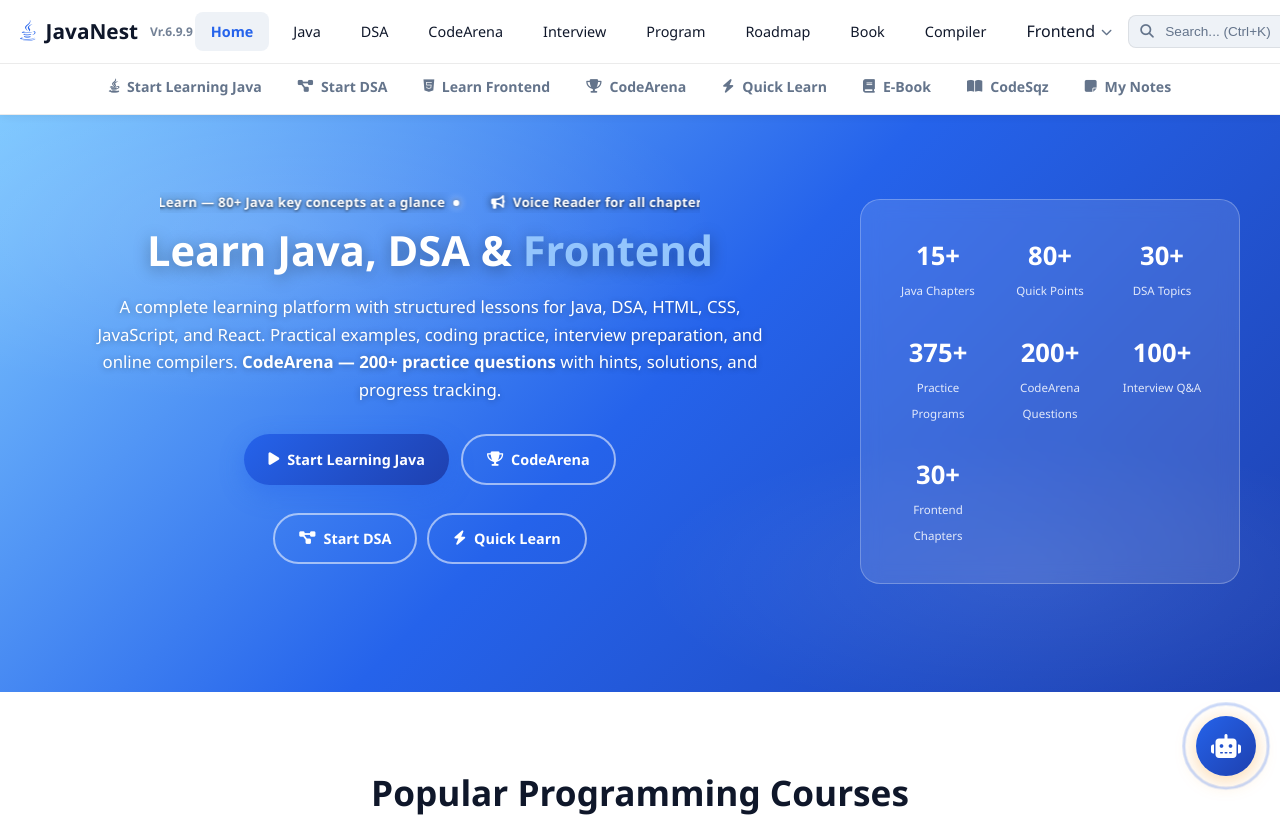
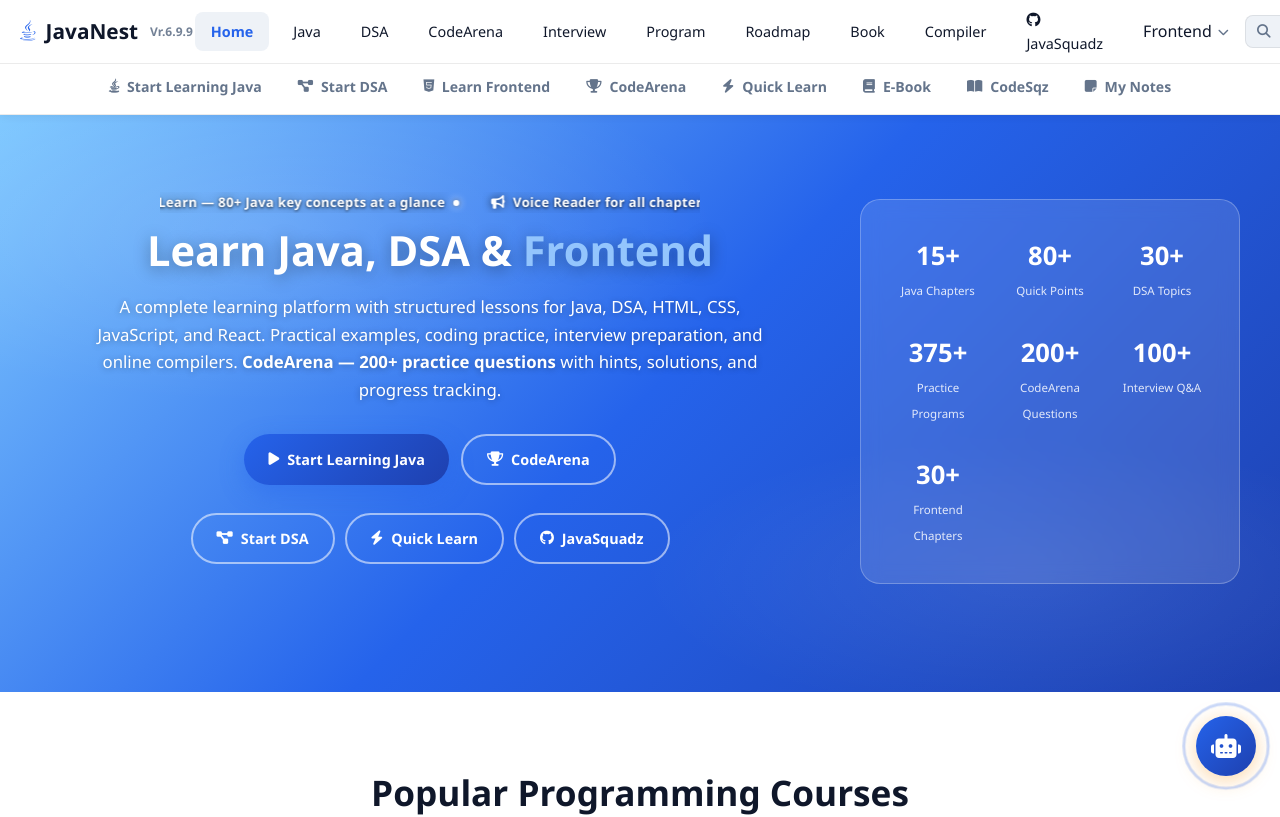
Before and after one commit to abhinavmaurya12/javapath-react, a React (Vite) app: page / in a window 1280 px wide. Shown: the top 817 px of the page. Built offline with nearby package versions, Linux system fonts and the light colour scheme.

Commit message:
Add JavaSquadz repo link button to hero and mobile menubar

```diff
--- a/src/components/Navbar.jsx
+++ b/src/components/Navbar.jsx
@@ -14,6 +14,7 @@ const NAV_ITEMS = [
   { label: 'Book', to: '/javapro' },
   // { label: 'E-Book', to: '/ebook' },
   { label: 'Compiler', to: '/tryit' },
+  { label: 'JavaSquadz', to: 'https://github.com/abhinavmaurya12/JavaSquadz', external: true },
 ]
 
 const FRONTEND_DROPDOWN = [
@@ -125,9 +126,15 @@ export default function Navbar() {
       </button>
       <div className={'nav-links' + (menuOpen ? ' open' : '')} id="navLinks">
         {NAV_ITEMS.map(item => (
-          <Link key={item.to} to={item.to} onClick={closeAll} className={isActive(item.to) ? 'active' : ''}>
-            {item.label}
-          </Link>
+          item.external ? (
+            <a key={item.to} href={item.to} target="_blank" rel="noopener noreferrer" onClick={closeAll}>
+              <i className="fab fa-github"></i> {item.label}
+            </a>
+          ) : (
+            <Link key={item.to} to={item.to} onClick={closeAll} className={isActive(item.to) ? 'active' : ''}>
+              {item.label}
+            </Link>
+          )
         ))}
         {menuOpen ? (
           FRONTEND_DROPDOWN.map(item => (
--- a/src/pages/HomePage.jsx
+++ b/src/pages/HomePage.jsx
@@ -159,6 +159,7 @@ export default function HomePage() {
           <div className="ph-hero-btns ph-hero-btns--second">
             <Link to="/dsa" className="ph-btn ph-btn-outline ph-btn-outline--hero"><i className="fas fa-project-diagram"></i> Start DSA</Link>
              <Link to="/quick-learn" className="ph-btn ph-btn-outline ph-btn-outline--hero"><i className="fas fa-bolt"></i> Quick Learn</Link>
+            <a href="https://github.com/abhinavmaurya12/JavaSquadz" target="_blank" rel="noopener noreferrer" className="ph-btn ph-btn-outline ph-btn-outline--hero"><i className="fab fa-github"></i> JavaSquadz</a>
             {/* <Link to="/ebook" className="ph-btn ph-btn-outline ph-btn-outline--hero"><i className="fas fa-book"></i> E-Book</Link> */}
             {/* <Link to="/codesqz" className="ph-btn ph-btn-outline ph-btn-outline--hero"><i className="fas fa-book-open"></i> CodeSqz</Link> */}
           </div>
```
